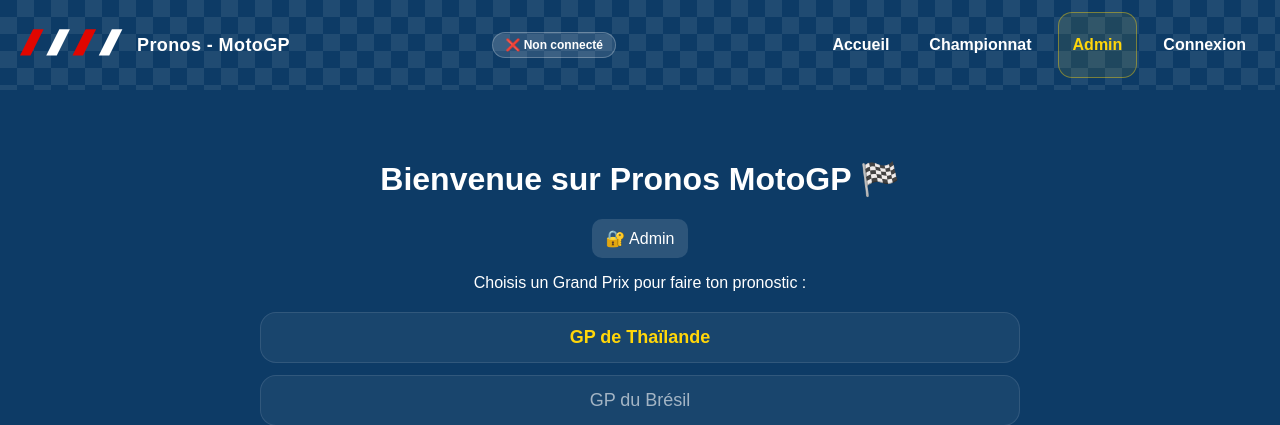
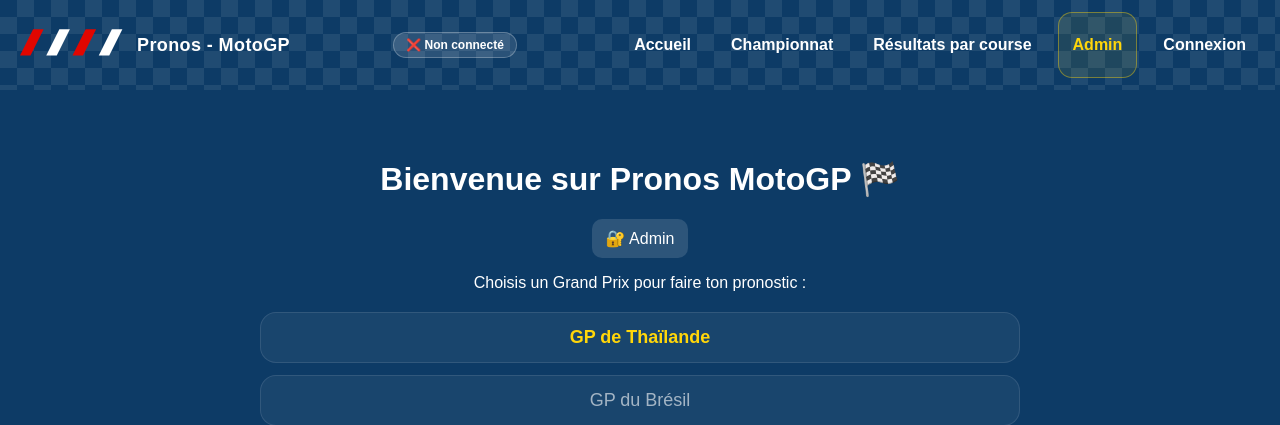
Before and after one commit to benjaminsoler07-lang/motogp-jeu, a Flask app: page / in a window 1280 px wide. Shown: the top 425 px of the page. Run offline with Flask 3, Linux system fonts and the light colour scheme; parts of the project's set-up code (start-up, migrations or seed data) failed here and were passed over.

Commit message:
Update base.html

```diff
--- a/templates/base.html
+++ b/templates/base.html
@@ -36,6 +36,7 @@
       <nav class="menu">
         <a href="{{ url_for('home') }}">Accueil</a>
         <a href="{{ url_for('championnat') }}">Championnat</a>
+        <a href="{{ url_for('results_by_race') }}">Résultats par course</a>
 
         {% if session.get('is_admin') %}
           <a class="admin-link" href="{{ url_for('admin_home') }}">Dashboard admin</a>
```
